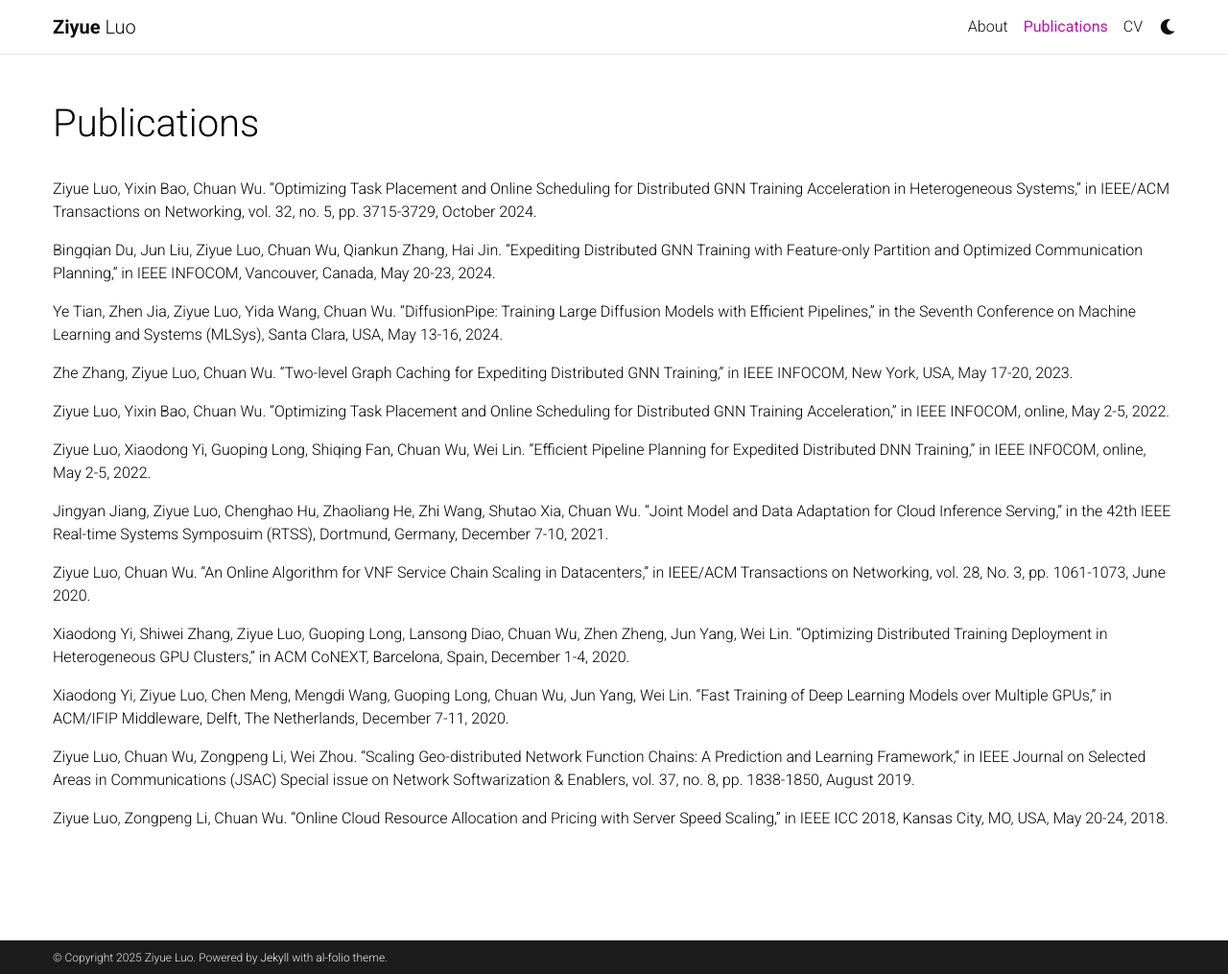
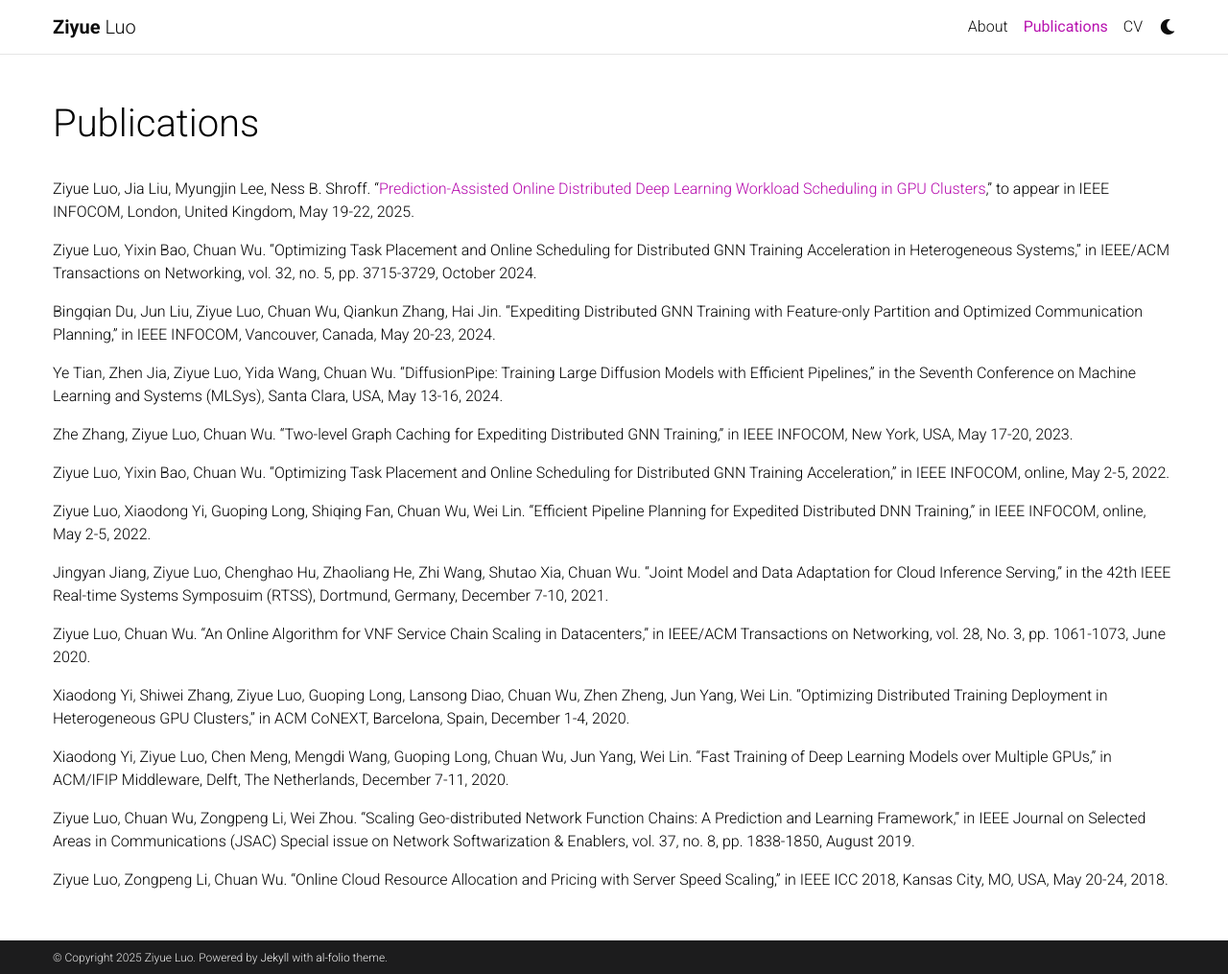
Before and after one commit to ziyueluocs/ziyueluocs.github.io, a Jekyll site: the page built from _pages/publications.md, in a window 1280 px wide and 1015 px high. Shown: the whole window at 96% size. Built offline with Jekyll 4.4.1, drawn with Linux system fonts in a browser that asks for light colours; comment, search, counter and statistics services are not loaded; a style sheet for code colours, icons or effects is not loaded.

Commit message:
Update pub list

```diff
--- a/_pages/publications.md
+++ b/_pages/publications.md
@@ -7,6 +7,8 @@ years: # [1967, 1956, 1950, 1935, 1905]
 nav: true
 nav_order: 1
 ---
+
+Ziyue Luo, Jia Liu, Myungjin Lee, Ness B. Shroff. "[Prediction-Assisted Online Distributed Deep Learning Workload Scheduling in GPU Clusters](https://arxiv.org/pdf/2501.05563)," to appear in IEEE INFOCOM, London, United Kingdom, May 19-22, 2025.
 
 Ziyue Luo, Yixin Bao, Chuan Wu. "Optimizing Task Placement and Online Scheduling for Distributed GNN Training Acceleration in Heterogeneous Systems," in IEEE/ACM Transactions on Networking, vol. 32, no. 5, pp. 3715-3729, October 2024.
 
```
Also changed, not shown: 1 other file.
